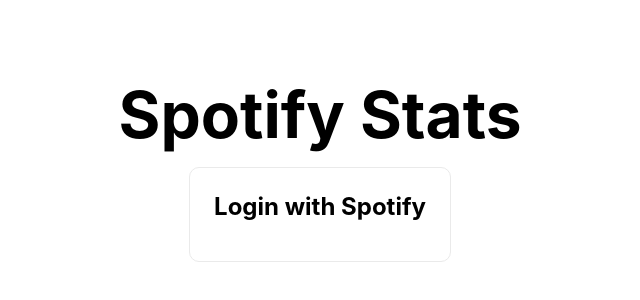
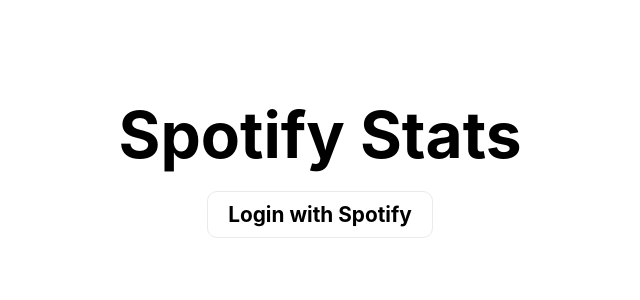
Before and after one commit to UCLA-Creative-Labs/spotify-workshop, a Next.js app: page / in a window 1280 px wide. Shown: the part 222-522 px from the top of the page, without its empty margins (320-960 px from the left). Built offline with nearby package versions, Linux system fonts and the light colour scheme.

Commit message:
feat: update styling

```diff
--- a/pages/index.js
+++ b/pages/index.js
@@ -1,9 +1,9 @@
 import Image from 'next/image'
 import styles from '../styles/Home.module.css'
-import { useState, useEffect } from 'react'
-import { Router, useRouter } from 'next/router';
+import {useState, useEffect} from 'react'
+import {Router, useRouter} from 'next/router';
 import querystring from 'querystring'
-import { generateChallenge } from '../utils/pkce';
+import {generateChallenge} from '../utils/pkce';
 
 const CLIENT_ID = '8887d21cdd694dacb146d301968d58ff';
 
@@ -127,7 +127,7 @@
     }, [accessToken]);
 
     const login = async () => {
-    const { code_challenge, code_verifier } = await generateChallenge();
+        const {code_challenge, code_verifier} = await generateChallenge();
         window.localStorage.setItem(SPOTIFY_CODE_VERIFIER, code_verifier);
         const authenticationUrl = 'https://accounts.spotify.com/authorize?' +
             querystring.stringify({
@@ -197,7 +197,7 @@
 
                 {loggedIn ?
                     <>
-            <div className={styles.grid}>
+                        <div className={`${styles.grid} ${styles.options}`}>
                             <div className={`${styles.card} ${styles.btn}`} onClick={() => fetchTopSongs(Duration.SHORT_TERM)}>
                                 <h2>Last 4 Weeks</h2>
 
@@ -212,7 +212,7 @@
                             </div>
                         </div>
                     </> :
-          <div className={`${styles.card} ${styles.btn}`} onClick={login}>
+                    <div className={`${styles.card} ${styles.btn} ${styles.options}`} onClick={login}>
                         <h2>Login with Spotify</h2>
                     </div>
                 }
@@ -220,9 +220,11 @@
                 {/* Display songs */}
                 {topSongs.length > 0 &&
                     <div className={styles.grid}>
-            <ol className={styles.column}>
+                        <div className={styles.column}>
+                            <ol className={styles.topSongs}>
                                 {showTopSongs}
                             </ol>
+                        </div>
                         <div className={styles.column}>
                             {curGuess < topSongs.length &&
                                 <h1>Choose Your {getNumber()} Top Song</h1>
--- a/styles/Home.module.css
+++ b/styles/Home.module.css
@@ -4,7 +4,6 @@
 
 .main {
   min-height: 100vh;
-  padding: 4rem 0;
   flex: 1;
   display: flex;
   flex-direction: column;
@@ -74,8 +73,8 @@
 }
 
 .card {
-  margin: 1rem;
-  padding: 1.5rem;
+  margin: 5px;
+  padding: 10px 20px;
   text-align: left;
   color: inherit;
   text-decoration: none;
@@ -89,20 +88,20 @@
   cursor: pointer;
 }
 
+.options {
+  margin: 20px;
+}
+
 .column {
   width: 50%;
-  height: 100vh;
+  height: 70vh;
+  text-align: center;
 }
 
 .topSongs {
-  margin: 1rem;
-  padding: 1.5rem;
   text-align: left;
-  text-decoration: none;
-  border-radius: 10px;
-  transition: color 0.15s ease, border-color 0.15s ease;
-  max-width: 300px;
-  border-color: #0070f3;
+  max-height: 65vh;
+  overflow: scroll;
 }
 
 .card:hover,
@@ -113,8 +112,8 @@
 }
 
 .card h2 {
-  margin: 0 0 1rem 0;
-  font-size: 1.5rem;
+  margin: 0;
+  font-size: 1.3rem;
 }
 
 .card p {
```
Also changed, not shown: 1 other file (tests, documents, lock files or other folders). Lines whose indentation alone changed are shown as unchanged.
